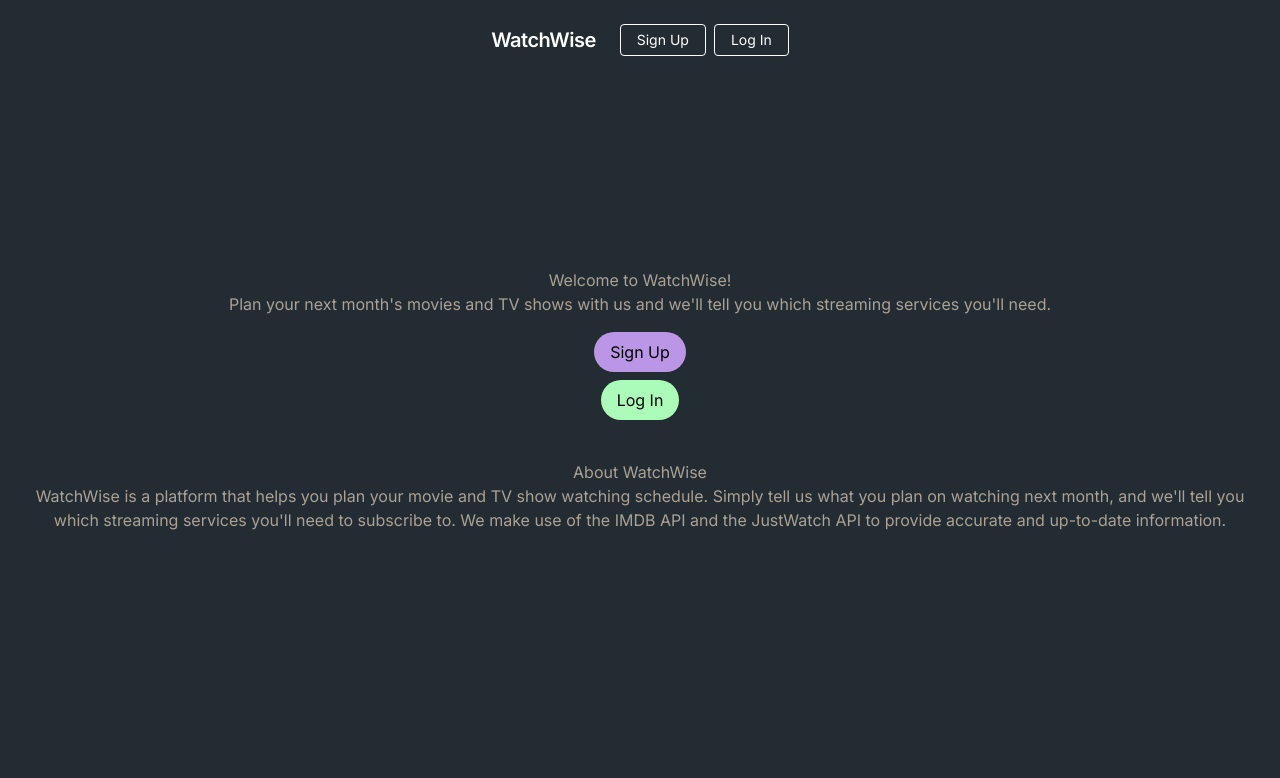
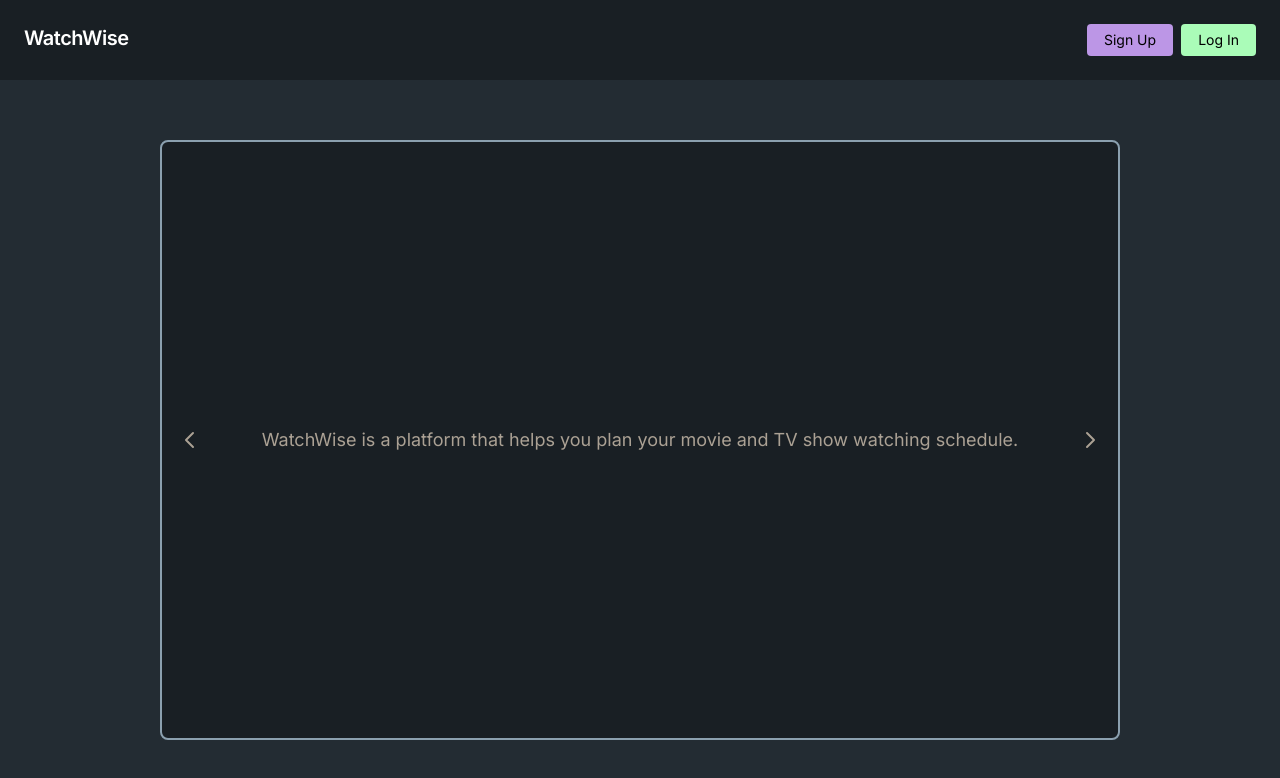
Before and after one commit to diegooldenburg/WatchWise, a Next.js app in the folder client/: page / in a window 1280 px wide. Shown: the top 778 px of the page. Built offline with nearby package versions, Linux system fonts and the light colour scheme.

Commit message:
improved landing page

```diff
--- a/client/package.json
+++ b/client/package.json
@@ -21,5 +21,9 @@
     "react-dom": "18.2.0",
     "tailwindcss": "3.3.3",
     "typescript": "5.1.6"
+  },
+  "devDependencies": {
+    "@swc/cli": "^0.1.62",
+    "@swc/core": "^1.3.78"
   }
 }
--- a/client/src/app/globals.css
+++ b/client/src/app/globals.css
@@ -26,13 +26,12 @@ body {
     rgb(var(--background-start-rgb));
 }
 
-nav {
-  position: fixed;
-  top: 0px;
+.bg-primary {
+  background-color: #232c33;
 }
 
-.bg-primary {
-  background-color: #232c33;
+.bg-secondary {
+  background-color: #191f24;
 }
 
 .text-secondary {
@@ -46,3 +45,7 @@ nav {
 .bg-secondary-button {
   background-color: #aafcb8;
 }
+
+.border-custom-color {
+  border-color: #8ba0af;
+}
--- a/client/src/app/page.tsx
+++ b/client/src/app/page.tsx
@@ -1,11 +1,13 @@
 import Image from "next/image";
 import Navbar from "../components/Navbar";
+import LandingCarousel from "@/components/LandingCarousel";
 
 export default function Home() {
   return (
     <div className="bg-primary text-secondary h-screen flex flex-col items-center justify-center">
       <Navbar />
-      <h1 className="text-secondary">Welcome to WatchWise!</h1>
+      <LandingCarousel />
+      {/* <h1 className="text-secondary">Welcome to WatchWise!</h1>
       <p className="text-secondary">
         Plan your next month's movies and TV shows with us and we'll tell you
         which streaming services you'll need.
@@ -25,7 +27,7 @@ export default function Home() {
           subscribe to. We make use of the IMDB API and the JustWatch API to
           provide accurate and up-to-date information.
         </p>
-      </div>
+      </div> */}
     </div>
   );
 }
--- /dev/null
+++ b/client/src/components/LandingCarousel.tsx
@@ -0,0 +1,69 @@
+"use client";
+
+import { useState } from "react";
+
+const LandingCarousel = () => {
+  const [currentSlide, setCurrentSlide] = useState(0);
+
+  const slides = [
+    "WatchWise is a platform that helps you plan your movie and TV show watching schedule.",
+    "Simply tell us what you plan on watching next month, and we'll tell you which streaming services you'll need to subscribe to.",
+    "We make use of the IMDB API and the JustWatch API to provide accurate and up-to-date information.",
+  ];
+
+  const nextSlide = () => {
+    setCurrentSlide((currentSlide + 1) % slides.length);
+  };
+
+  const prevSlide = () => {
+    setCurrentSlide((currentSlide - 1 + slides.length) % slides.length);
+  };
+
+  return (
+    <div className="carousel-container relative bg-secondary p-6 rounded-lg w-3/4 h-3/4 mt-20 border-2 border-custom-color flex items-center justify-center">
+      <button
+        onClick={prevSlide}
+        className="absolute top-1/2 left-0 transform -translate-y-1/2 border-custom-color px-4 py-2 rounded-full"
+      >
+        <svg
+          xmlns="http://www.w3.org/2000/svg"
+          fill="none"
+          viewBox="0 0 24 24"
+          stroke="currentColor"
+          className="h-6 w-6"
+        >
+          <path
+            strokeLinecap="round"
+            strokeLinejoin="round"
+            strokeWidth={2}
+            d="M15 19l-7-7 7-7"
+          />
+        </svg>
+      </button>
+      <p className="text-center transition-all transform ease-in-out duration-500 text-lg">
+        {slides[currentSlide]}
+      </p>
+      <button
+        onClick={nextSlide}
+        className="absolute top-1/2 right-0 transform -translate-y-1/2 text-custom-color px-4 py-2 rounded-full"
+      >
+        <svg
+          xmlns="http://www.w3.org/2000/svg"
+          fill="none"
+          viewBox="0 0 24 24"
+          stroke="currentColor"
+          className="h-6 w-6"
+        >
+          <path
+            strokeLinecap="round"
+            strokeLinejoin="round"
+            strokeWidth={2}
+            d="M9 5l7 7-7 7"
+          />
+        </svg>
+      </button>
+    </div>
+  );
+};
+
+export default LandingCarousel;
--- a/client/src/components/Navbar.tsx
+++ b/client/src/components/Navbar.tsx
@@ -1,36 +1,17 @@
-// client/src/components/Navbar.tsx
-
 const Navbar = () => {
   return (
-    <nav className="flex items-center justify-between flex-wrap bg-primary p-6">
-      <div className="flex items-center flex-shrink-0 text-white mr-6">
+    <nav className="flex justify-between bg-secondary p-6 fixed top-0 w-full">
+      <div className="text-white mr-6">
         <span className="font-semibold text-xl tracking-tight">WatchWise</span>
       </div>
-      <div className="block lg:hidden">
-        <button className="flex items-center px-3 py-2 border rounded text-secondary border-secondary hover:text-white hover:border-white">
-          <svg
-            className="fill-current h-3 w-3"
-            viewBox="0 0 20 20"
-            xmlns="http://www.w3.org/2000/svg"
-          >
-            <path d="M0 3h20v2H0V3zm0 6h20v2H0V9zm0 6h20v2H0v-2z" />
-          </svg>
-        </button>
-      </div>
-      <div className="w-full block flex-grow lg:flex lg:items-center lg:w-auto">
+      <div>
         <div>
-          <a
-            href="#"
-            className="inline-block text-sm px-4 py-2 leading-none border rounded text-white border-white hover:border-transparent hover:text-primary hover:bg-white mt-4 lg:mt-0"
-          >
+          <button className="text-sm px-4 py-2 leading-none border rounded text-black bg-primary-button border-transparent hover:bg-primary-button-hover mt-4 lg:mt-0">
             Sign Up
-          </a>
-          <a
-            href="#"
-            className="inline-block text-sm px-4 py-2 leading-none border rounded text-white border-white hover:border-transparent hover:text-primary hover:bg-white mt-4 lg:mt-0 ml-2"
-          >
+          </button>
+          <button className="text-sm px-4 py-2 leading-none border rounded text-black bg-secondary-button border-transparent hover:bg-secondary-button-hover   mt-4 lg:mt-0 ml-2">
             Log In
-          </a>
+          </button>
         </div>
       </div>
     </nav>
--- a/client/tailwind.config.ts
+++ b/client/tailwind.config.ts
@@ -1,20 +1,24 @@
-import type { Config } from 'tailwindcss'
+import type { Config } from "tailwindcss";
 
 const config: Config = {
   content: [
-    './src/pages/**/*.{js,ts,jsx,tsx,mdx}',
-    './src/components/**/*.{js,ts,jsx,tsx,mdx}',
-    './src/app/**/*.{js,ts,jsx,tsx,mdx}',
+    "./src/pages/**/*.{js,ts,jsx,tsx,mdx}",
+    "./src/components/**/*.{js,ts,jsx,tsx,mdx}",
+    "./src/app/**/*.{js,ts,jsx,tsx,mdx}",
   ],
   theme: {
     extend: {
+      backgroundColor: {
+        "primary-button-hover": "#a26ddc",
+        "secondary-button-hover": "#79fa8f",
+      },
       backgroundImage: {
-        'gradient-radial': 'radial-gradient(var(--tw-gradient-stops))',
-        'gradient-conic':
-          'conic-gradient(from 180deg at 50% 50%, var(--tw-gradient-stops))',
+        "gradient-radial": "radial-gradient(var(--tw-gradient-stops))",
+        "gradient-conic":
+          "conic-gradient(from 180deg at 50% 50%, var(--tw-gradient-stops))",
       },
     },
   },
   plugins: [],
-}
-export default config
+};
+export default config;
```
Also changed, not shown: client/.babelrc (deleted), 1 other file (tests, documents, lock files or other folders).
